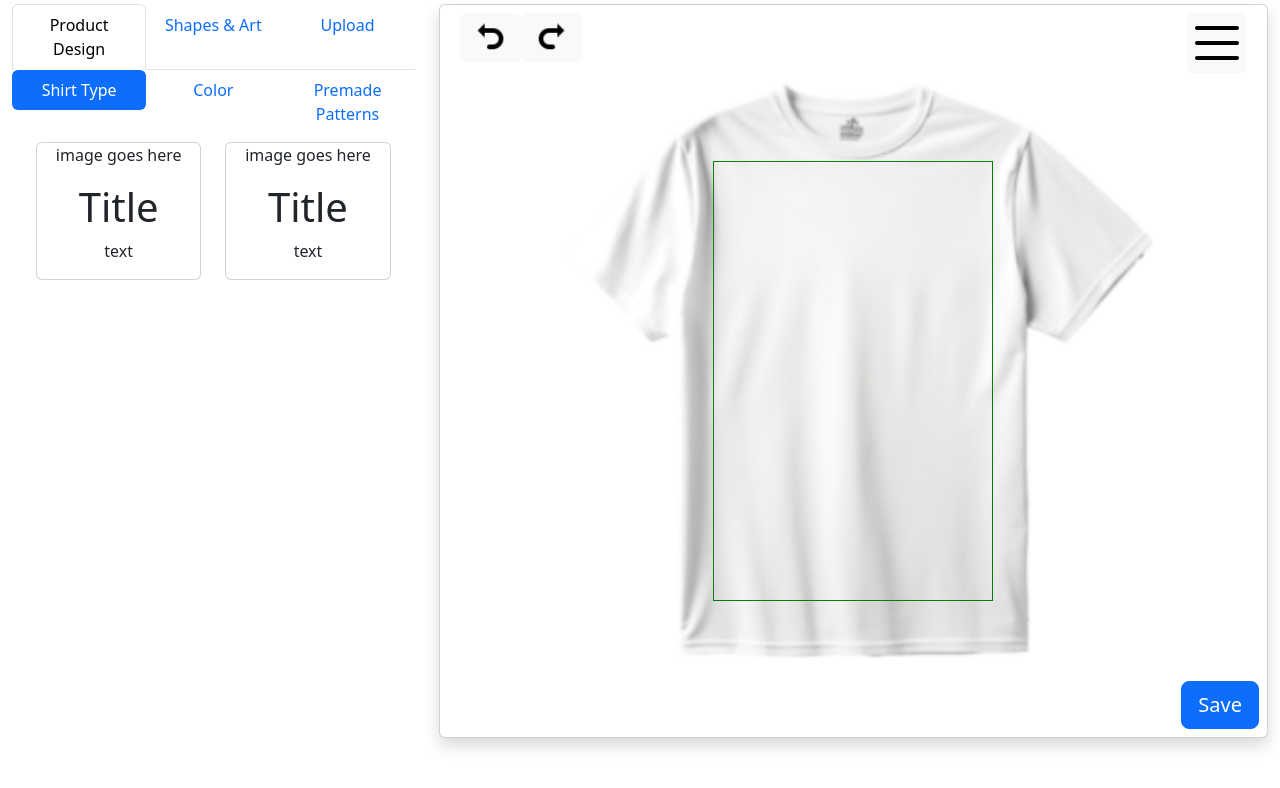
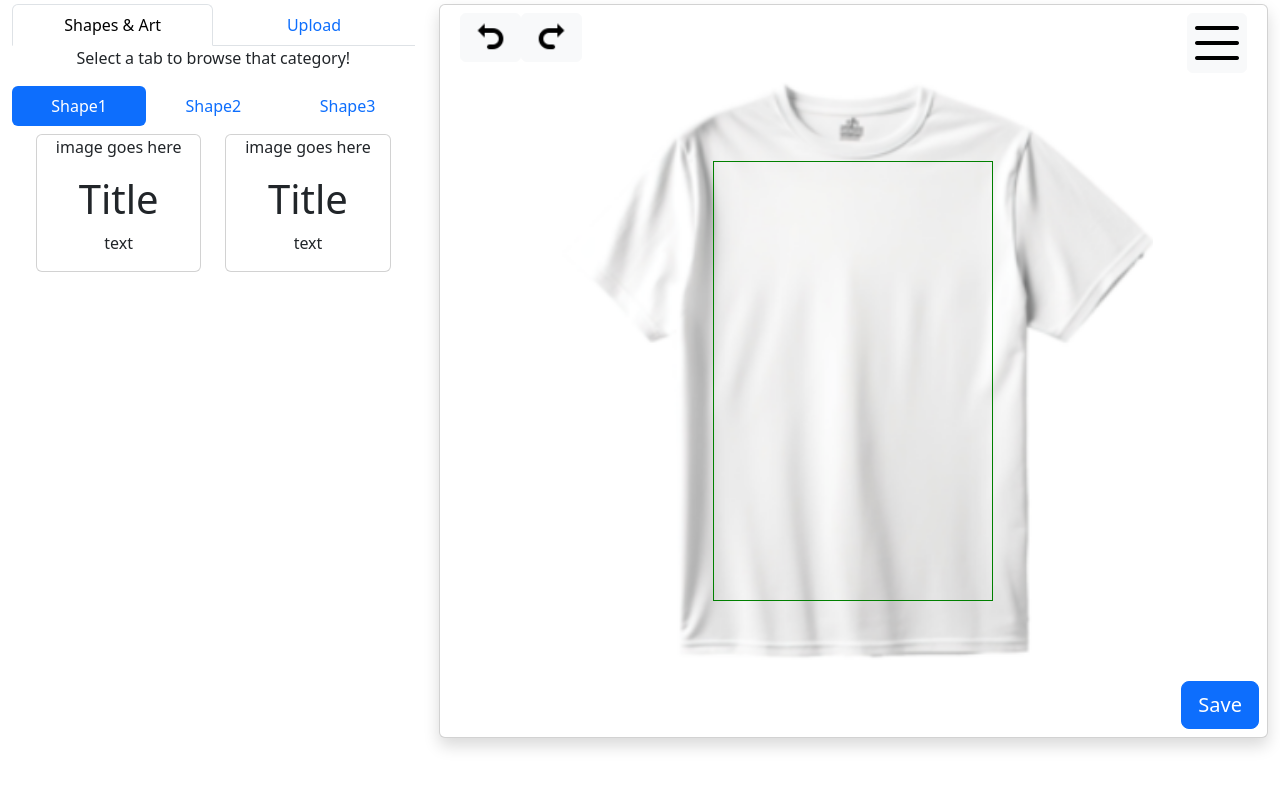
Before and after one commit to NeatPatel/shirt-design, a React (Vite) app in the folder App/: page / in a window 1280 px wide. Shown: the top 788 px of the page. Built offline with nearby package versions, Linux system fonts and the light colour scheme.

Commit message:
updated tabs

```diff
--- a/App/src/pages/CustomTabs.jsx
+++ b/App/src/pages/CustomTabs.jsx
@@ -3,23 +3,7 @@ import { Form, Card, Nav, Tab, Tabs, Button } from 'react-bootstrap';
 import SplitContentBlock from '../components/SplitContentBlock';
 
 /*
-<Nav fill variant="tabs" defaultActiveKey="product-design">
-            <Nav.Item>
-                <Nav.Link datatoggle="tab" href="#tab1" className="text-dark text-decoration-none" eventKey="product-design">Product Design</Nav.Link>
-            </Nav.Item>
-            <Nav.Item>
-                <Nav.Link datatoggle="tab" href="#tab2" className="text-dark text-decoration-none" eventKey="shapes-and-art">Shapes & Art</Nav.Link>
-            </Nav.Item>
-            <Nav.Item>
-                <Nav.Link datatoggle="tab" href="#tab3" className="text-dark text-decoration-none" eventKey="upload">Upload</Nav.Link>
-            </Nav.Item>
-        </Nav>
-        */
-
-function CustomTabs() {
-    return (<>
-        <Tabs defaultActiveKey="productDesign" justify>
-            <Tab eventKey="productDesign" title="Product Design">
+<Tab eventKey="productDesign" title="Product Design">
                 <Tabs defaultActiveKey="shirtType" justify variant='pills'>
                     <Tab eventKey="shirtType" title="Shirt Type">
                         <SplitContentBlock mt={1}
@@ -62,6 +46,11 @@ function CustomTabs() {
                     </Tab>
                 </Tabs>
             </Tab>
+*/
+
+function CustomTabs() {
+    return (<>
+        <Tabs justify>
             <Tab eventKey="shapesArt" title="Shapes & Art">
                 <p className="text-center">Select a tab to browse that category!</p>
                 <Tabs justify variant='pills'>
```
